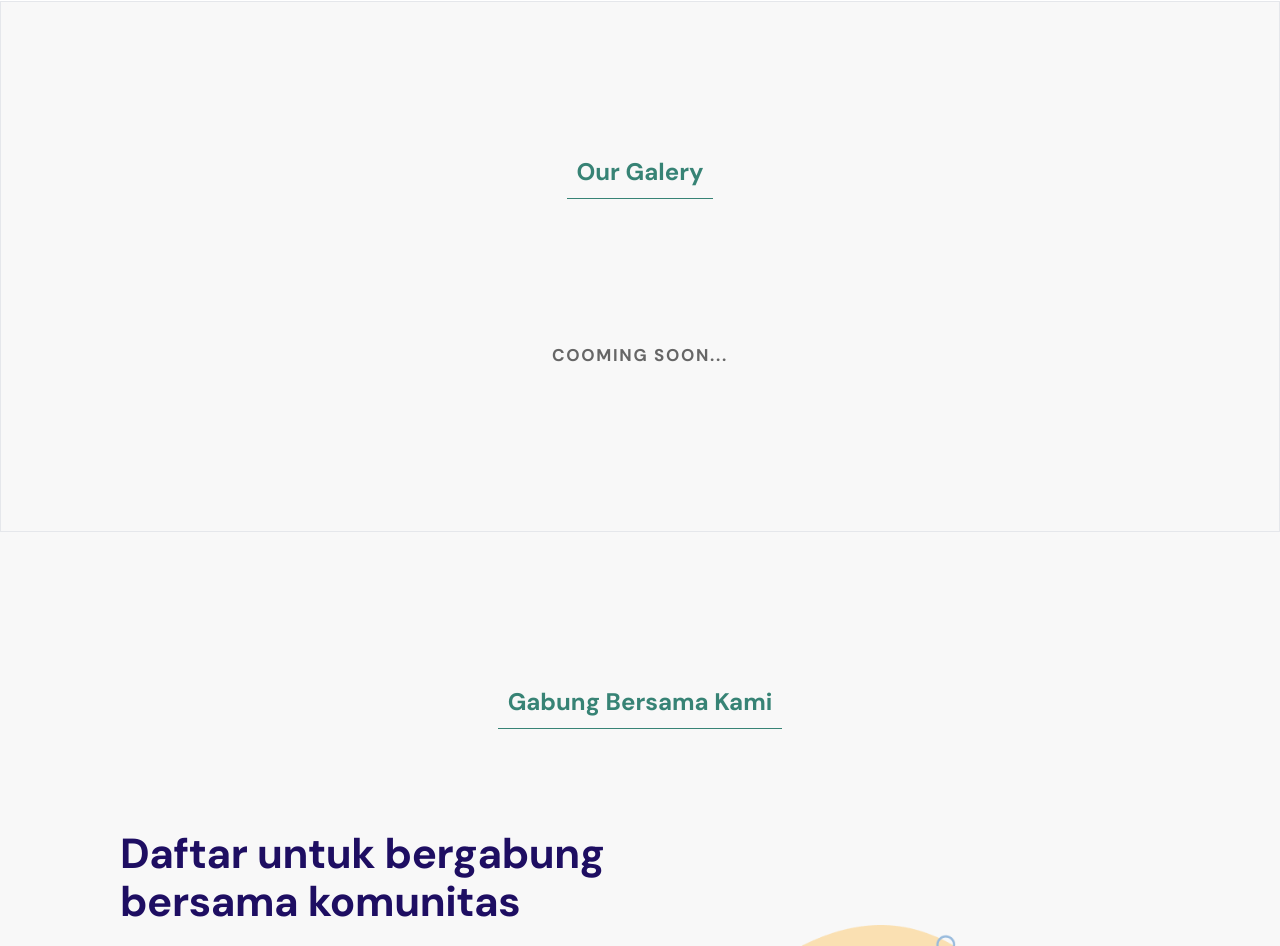
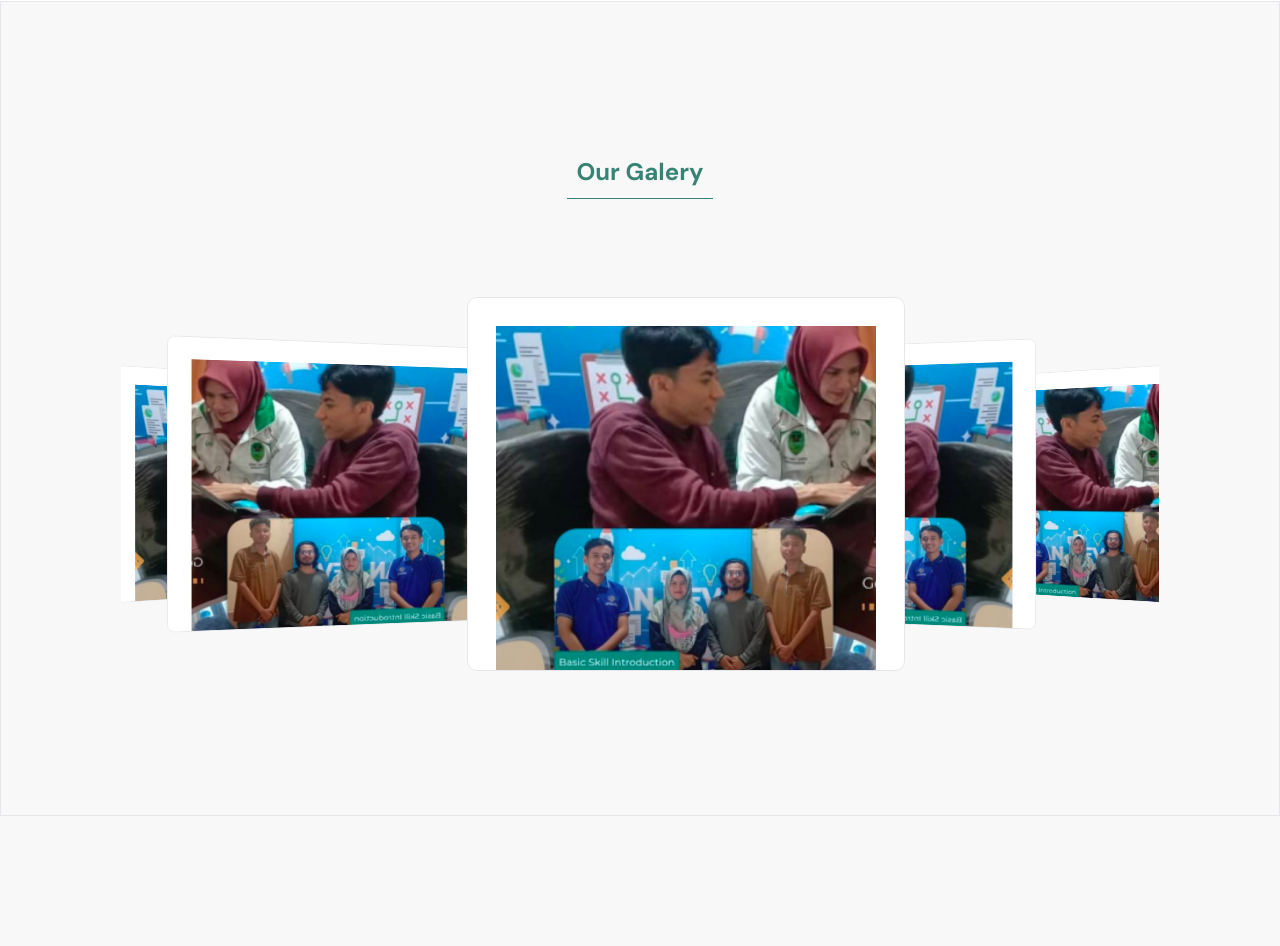
Before and after one commit to zaininijar/pasamandev-community, a website: page src/index.html in a window 1280 px wide. Shown: the part 2874-3820 px from the top of the page. Drawn offline with nearby package versions, Linux system fonts and the light colour scheme.

Commit message:
add swiper

```diff
--- a/src/index.html
+++ b/src/index.html
@@ -463,13 +463,159 @@
         class="py-36 px-5 lg:px-[120px] bg-[#F8F8F8] border"
       >
         <h2
-          class="text-[#378375] text-[24px] leading-8 p-[10px] border-b border-[#378375] text-center max-w-max font-extrabold mx-auto"
+          class="text-[#378375] text-[24px] mb-[98px] leading-8 p-[10px] border-b border-[#378375] text-center max-w-max font-extrabold mx-auto"
         >
           Our Galery
         </h2>
-        <div class="flex pt-36">
-          <p class="__footer-menu-title mx-auto">Cooming Soon...</p>
-        </div>
+        <swiper-container
+          class="mySwiper"
+          effect="coverflow"
+          grab-cursor="true"
+          centered-slides="true"
+          slides-per-view="3"
+          loop="true"
+          coverflow-effect-rotate="50"
+          coverflow-effect-stretch="0"
+          coverflow-effect-depth="100"
+          coverflow-effect-modifier="4"
+          coverflow-effect-slide-shadows="false"
+        >
+          <swiper-slide>
+            <div
+              class="w-[438.144px] h-[374.227px] overflow-hidden border p-7 bg-white rounded-[10px]"
+            >
+              <img
+                class="object-cover object-center w-[500px] h-[500px]"
+                src="../images/slider/slide-4.png"
+                alt=""
+              />
+              <p class="mt-6">
+                Aktivitas Magang dari Universitas dan siswa dari beberapa
+                Sekolah
+              </p>
+            </div>
+          </swiper-slide>
+          <swiper-slide>
+            <div
+              class="w-[438.144px] h-[374.227px] overflow-hidden border p-7 bg-white rounded-[10px]"
+            >
+              <img
+                class="object-cover object-center w-[500px] h-[500px]"
+                src="../images/slider/slide-4.png"
+                alt=""
+              />
+              <p class="mt-6">
+                Aktivitas Magang dari Universitas dan siswa dari beberapa
+                Sekolah
+              </p>
+            </div>
+          </swiper-slide>
+          <swiper-slide>
+            <div
+              class="w-[438.144px] h-[374.227px] overflow-hidden border p-7 bg-white rounded-[10px]"
+            >
+              <img
+                class="object-cover object-center w-[500px] h-[500px]"
+                src="../images/slider/slide-4.png"
+                alt=""
+              />
+              <p class="mt-6">
+                Aktivitas Magang dari Universitas dan siswa dari beberapa
+                Sekolah
+              </p>
+            </div>
+          </swiper-slide>
+          <swiper-slide>
+            <div
+              class="w-[438.144px] h-[374.227px] overflow-hidden border p-7 bg-white rounded-[10px]"
+            >
+              <img
+                class="object-cover object-center w-[500px] h-[500px]"
+                src="../images/slider/slide-4.png"
+                alt=""
+              />
+              <p class="mt-6">
+                Aktivitas Magang dari Universitas dan siswa dari beberapa
+                Sekolah
+              </p>
+            </div>
+          </swiper-slide>
+          <swiper-slide>
+            <div
+              class="w-[438.144px] h-[374.227px] overflow-hidden border p-7 bg-white rounded-[10px]"
+            >
+              <img
+                class="object-cover object-center w-[500px] h-[500px]"
+                src="../images/slider/slide-4.png"
+                alt=""
+              />
+              <p class="mt-6">
+                Aktivitas Magang dari Universitas dan siswa dari beberapa
+                Sekolah
+              </p>
+            </div>
+          </swiper-slide>
+          <swiper-slide>
+            <div
+              class="w-[438.144px] h-[374.227px] overflow-hidden border p-7 bg-white rounded-[10px]"
+            >
+              <img
+                class="object-cover object-center w-[500px] h-[500px]"
+                src="../images/slider/slide-4.png"
+                alt=""
+              />
+              <p class="mt-6">
+                Aktivitas Magang dari Universitas dan siswa dari beberapa
+                Sekolah
+              </p>
+            </div>
+          </swiper-slide>
+          <swiper-slide>
+            <div
+              class="w-[438.144px] h-[374.227px] overflow-hidden border p-7 bg-white rounded-[10px]"
+            >
+              <img
+                class="object-cover object-center w-[500px] h-[500px]"
+                src="../images/slider/slide-4.png"
+                alt=""
+              />
+              <p class="mt-6">
+                Aktivitas Magang dari Universitas dan siswa dari beberapa
+                Sekolah
+              </p>
+            </div>
+          </swiper-slide>
+          <swiper-slide>
+            <div
+              class="w-[438.144px] h-[374.227px] overflow-hidden border p-7 bg-white rounded-[10px]"
+            >
+              <img
+                class="object-cover object-center w-[500px] h-[500px]"
+                src="../images/slider/slide-4.png"
+                alt=""
+              />
+              <p class="mt-6">
+                Aktivitas Magang dari Universitas dan siswa dari beberapa
+                Sekolah
+              </p>
+            </div>
+          </swiper-slide>
+          <swiper-slide>
+            <div
+              class="w-[438.144px] h-[374.227px] overflow-hidden border p-7 bg-white rounded-[10px]"
+            >
+              <img
+                class="object-cover object-center w-[500px] h-[500px]"
+                src="../images/slider/slide-4.png"
+                alt=""
+              />
+              <p class="mt-6">
+                Aktivitas Magang dari Universitas dan siswa dari beberapa
+                Sekolah
+              </p>
+            </div>
+          </swiper-slide>
+        </swiper-container>
       </section>
       <section id="contact" class="py-36 px-5 lg:px-[120px] bg-[#F8F8F8]">
         <h2
@@ -705,6 +851,8 @@
         </div>
       </div>
     </footer>
+    <script src="https://cdn.jsdelivr.net/npm/swiper@10/swiper-element-bundle.min.js"></script>
+
     <script src="js/script.js"></script>
   </body>
 </html>
--- a/src/tailwindcss-input.css
+++ b/src/tailwindcss-input.css
@@ -121,3 +121,8 @@ body {
     -webkit-transform: scale(1);
   }
 }
+
+.swiper-slide-active {
+  width: 438.144px;
+  height: 374.227px;
+}
```
Also changed, not shown: dist/tailwindcss.css, images/slider/slide-1.png (added), images/slider/slide-2.png (added), images/slider/slide-3.png (added), images/slider/slide-4.png (added), images/slider/slide-5.png (added).
